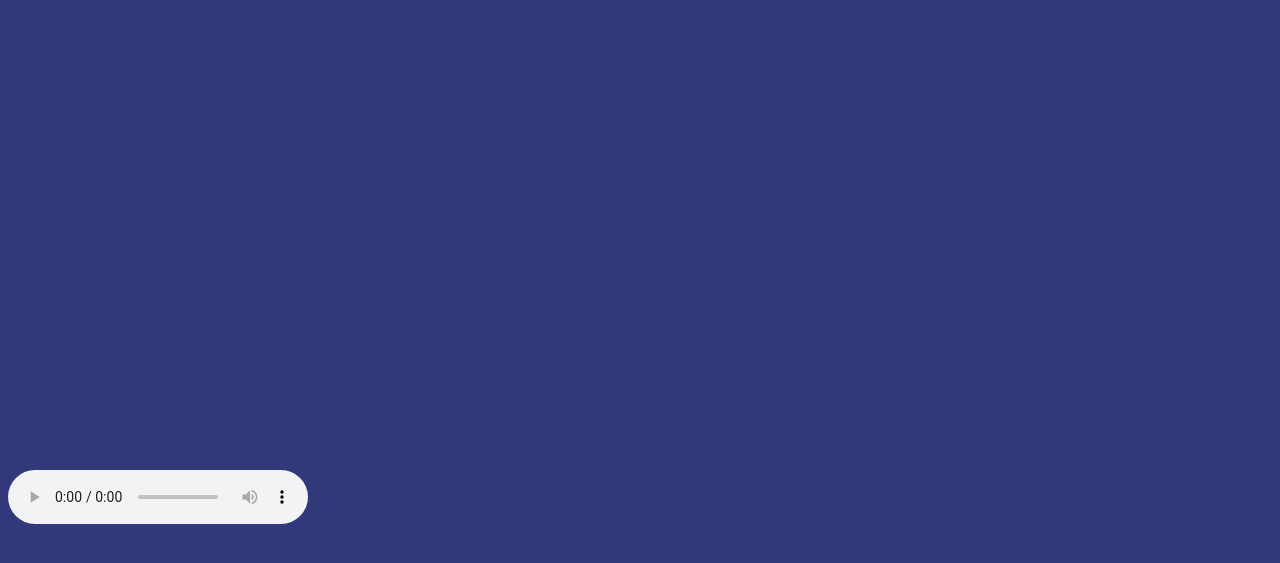
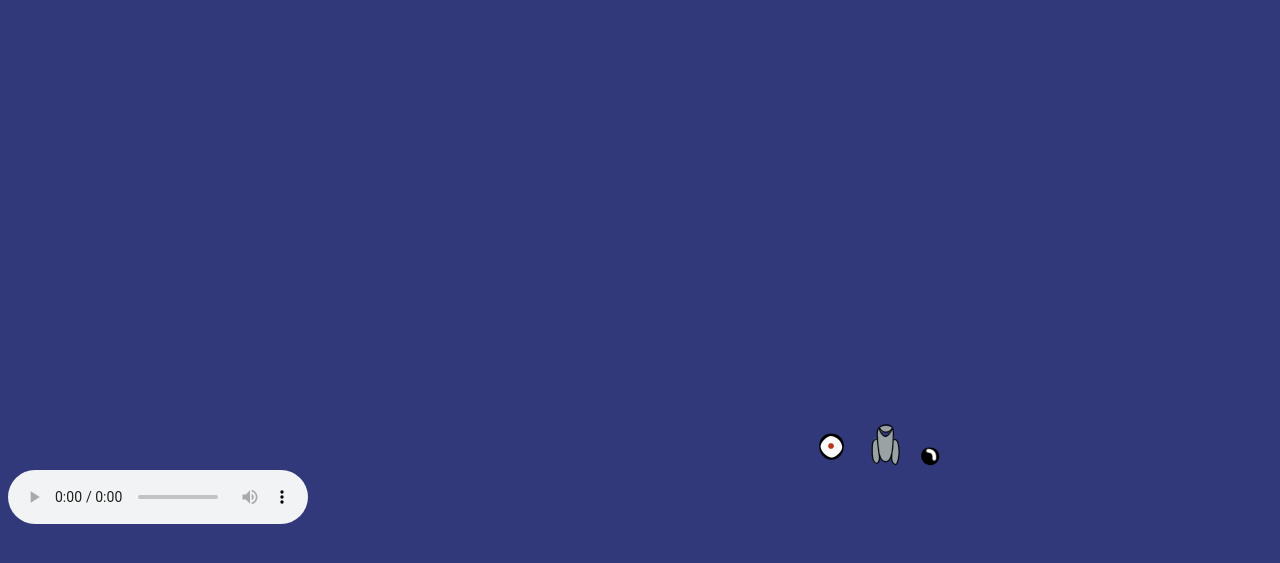
Before and after one commit to Maureenm41/PewPew, a plain HTML site: page index.html in a window 1280 px wide. Shown: the part 105-668 px from the top of the page. Drawn offline with Linux system fonts and the light colour scheme.

Commit message:
starting over 'cause don't work at all

```diff
--- a/index.html
+++ b/index.html
@@ -16,9 +16,9 @@
     <h3>score:<span id="score"></span></h3>
 
         <canvas id="can" width="800" height="450"></canvas>
-        <img id="target" src="assets/target.png" alt="target" style="display: none" >
-        <img id="cannon" src="assets/cannon.png" alt="cannon" style="display: none">
-        <!--<img id="ball" src="assets/cannonball.png" alt="cannonball" style="display: none;"> style="display: none;"-->
+        <img id="target" src="assets/target.png" alt="target"  >
+        <img id="cannon" src="assets/cannon.png" alt="cannon" >
+        <img id="ball" src="assets/cannonball.png" alt="cannonball">
 
         <div id="audio">
             <audio src="assets/untold-journey-the-pirate-king-royalty-free-music.mp3" controls="autoplay"></audio>
```
